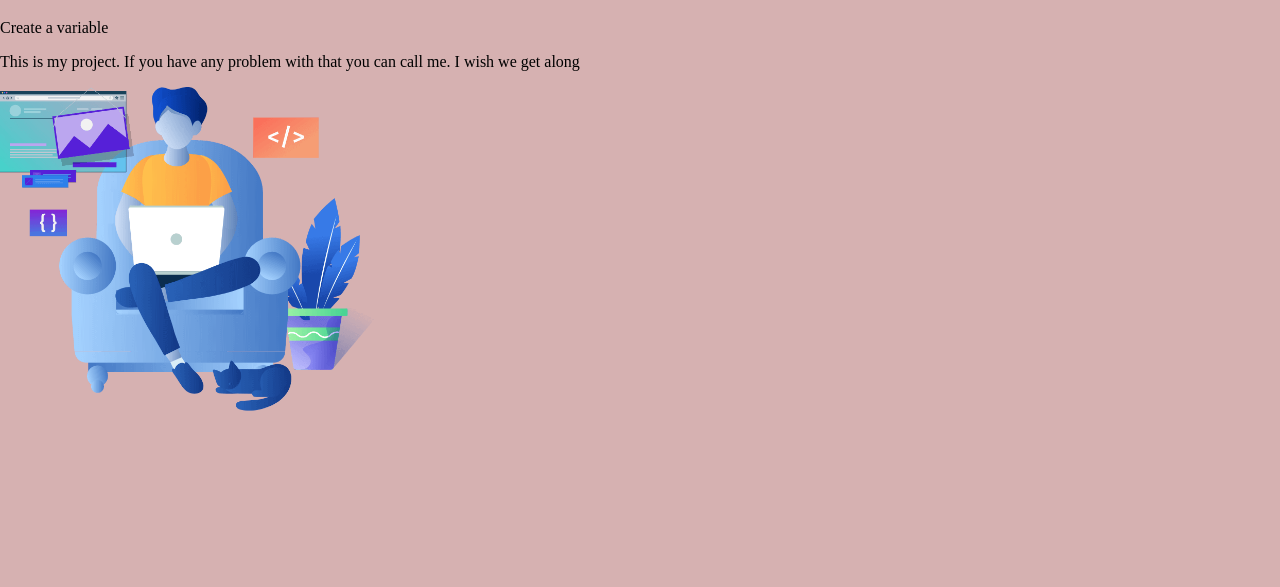
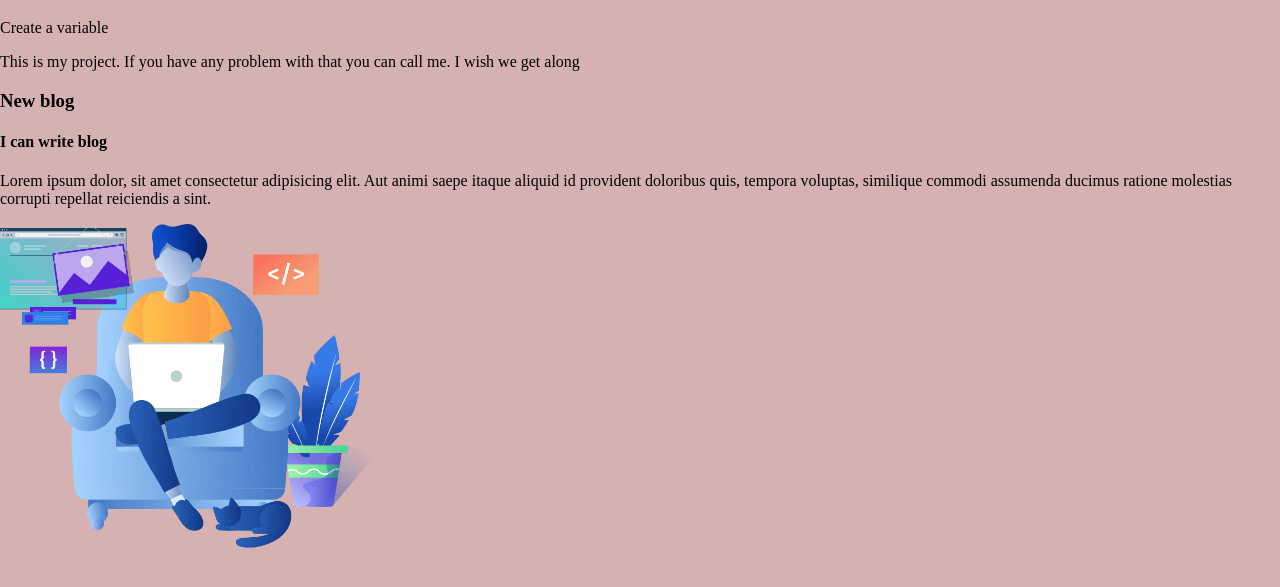
Before and after one commit to ThisIsKhalid/JS, a plain HTML site: page index.html in a window 1280 px wide. Shown: the part 61-648 px from the top of the page. Drawn offline with Linux system fonts and the light colour scheme.

Commit message:
added something

```diff
--- a/index.html
+++ b/index.html
@@ -12,6 +12,10 @@
     <p>Create a variable</p>
     <p>This is my project. If you have any problem with that you can call me. I wish we get along</p>
 
+    <h3>New blog</h3>
+    <h4>I can write blog</h4>
+    <p>Lorem ipsum dolor, sit amet consectetur adipisicing elit. Aut animi saepe itaque aliquid id provident doloribus quis, tempora voluptas, similique commodi assumenda ducimus ratione molestias corrupti repellat reiciendis a sint.</p>
+
     <img src="Image/image.png" alt="">
 
     <p id="demo"></p>
```
